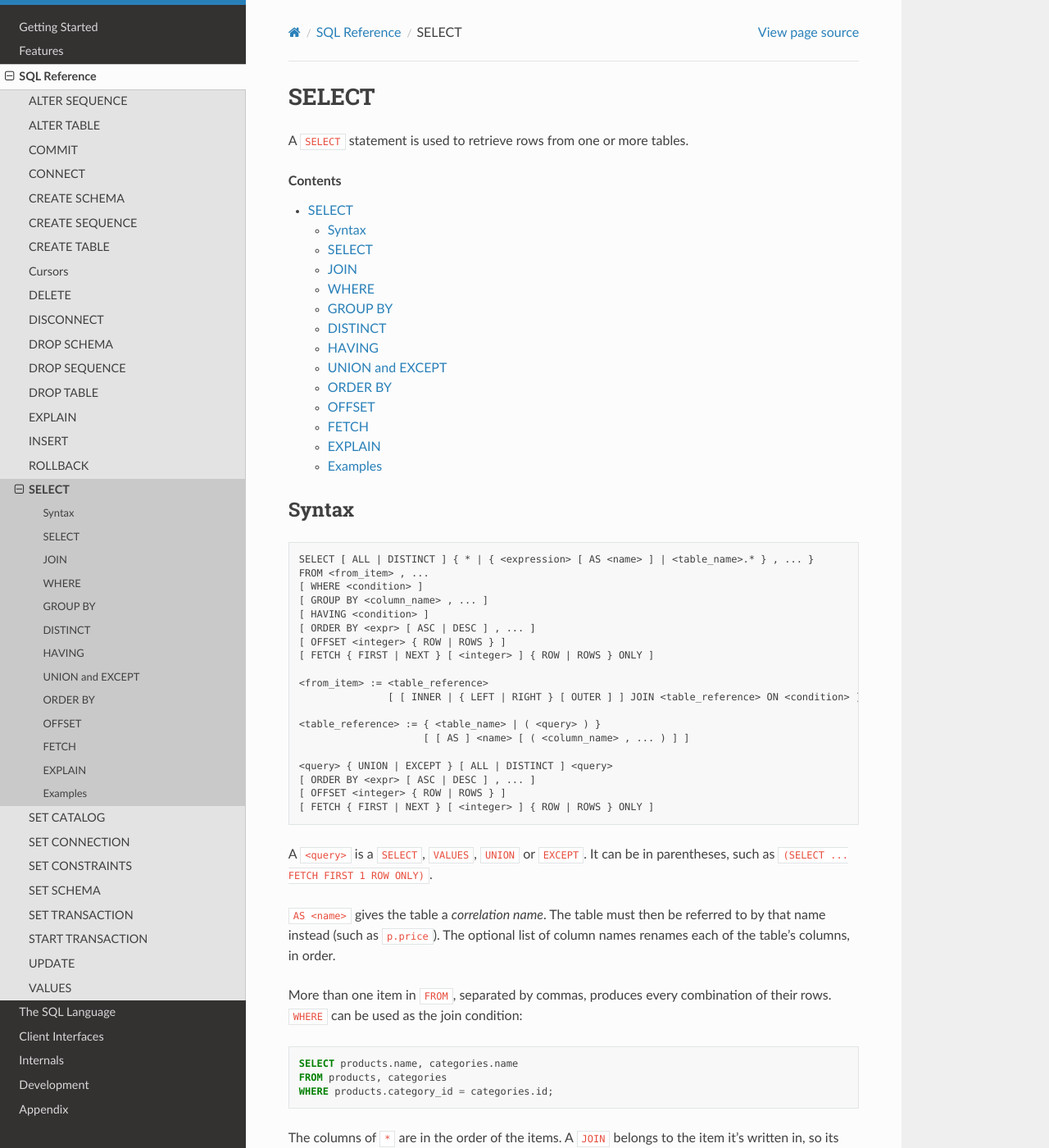
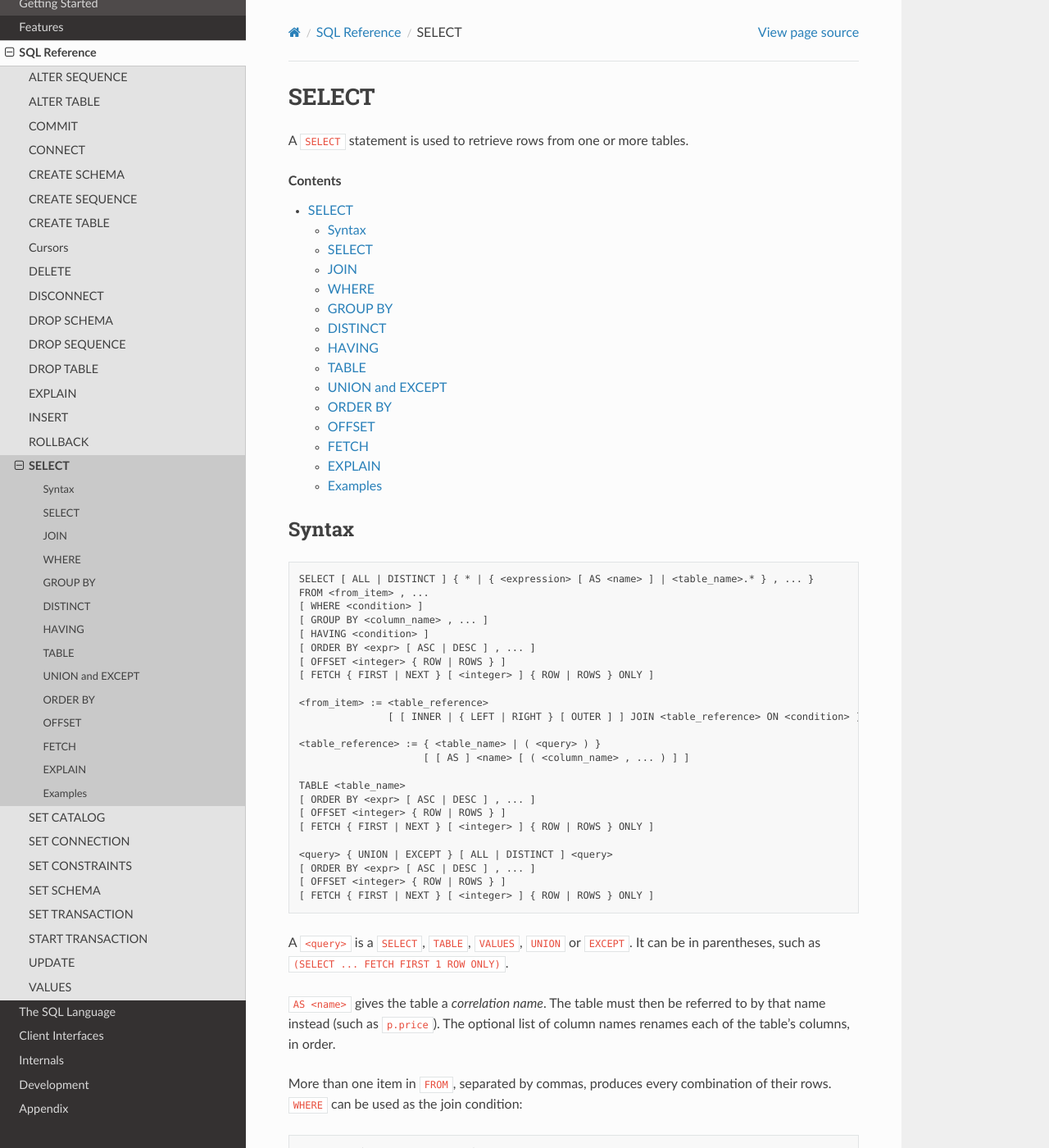
Before and after one commit to elliotchance/vsql, a Sphinx documentation site: the page built from docs/select.rst, in a window 1280 px wide and 1400 px high. Shown: the whole window at 82% size. Built offline with Sphinx 7.4.7 and the Read the Docs theme 3.1.0, drawn with Linux system fonts in a browser that asks for light colours; some of the changed text lies outside the part shown.

Commit message:
language: Support TABLE t (explicit table)
"TABLE t" is the same as "SELECT * FROM t" (7.17 <explicit table>, part of
F661), and can be used anywhere a query can.

Co-Authored-By: Claude Opus 5.5 <noreply@anthropic.com>

```diff
--- a/docs/select.rst
+++ b/docs/select.rst
@@ -25,13 +25,18 @@ Syntax
   <table_reference> := { <table_name> | ( <query> ) }
                        [ [ AS ] <name> [ ( <column_name> , ... ) ] ]
 
+  TABLE <table_name>
+  [ ORDER BY <expr> [ ASC | DESC ] , ... ]
+  [ OFFSET <integer> { ROW | ROWS } ]
+  [ FETCH { FIRST | NEXT } [ <integer> ] { ROW | ROWS } ONLY ]
+
   <query> { UNION | EXCEPT } [ ALL | DISTINCT ] <query>
   [ ORDER BY <expr> [ ASC | DESC ] , ... ]
   [ OFFSET <integer> { ROW | ROWS } ]
   [ FETCH { FIRST | NEXT } [ <integer> ] { ROW | ROWS } ONLY ]
 
-A ``<query>`` is a ``SELECT``, ``VALUES``, ``UNION`` or ``EXCEPT``. It can be in
-parentheses, such as ``(SELECT ... FETCH FIRST 1 ROW ONLY)``.
+A ``<query>`` is a ``SELECT``, ``TABLE``, ``VALUES``, ``UNION`` or ``EXCEPT``.
+It can be in parentheses, such as ``(SELECT ... FETCH FIRST 1 ROW ONLY)``.
 
 ``AS <name>`` gives the table a *correlation name*. The table must then be
 referred to by that name instead (such as ``p.price``). The optional list of
@@ -190,6 +195,18 @@ most one row, even when the table is empty:
 
   SELECT COUNT(*) FROM products HAVING COUNT(*) = 0;
 
+TABLE
+-----
+
+``TABLE <table_name>`` is a shorter way to write ``SELECT * FROM
+<table_name>``. It can be used anywhere a query can, such as in a subquery:
+
+.. code-block:: sql
+
+  TABLE products ORDER BY price;
+
+  SELECT COUNT(*) FROM (TABLE products) AS p;
+
 UNION and EXCEPT
 ----------------
 
```
Also changed, not shown: 5 other files.
